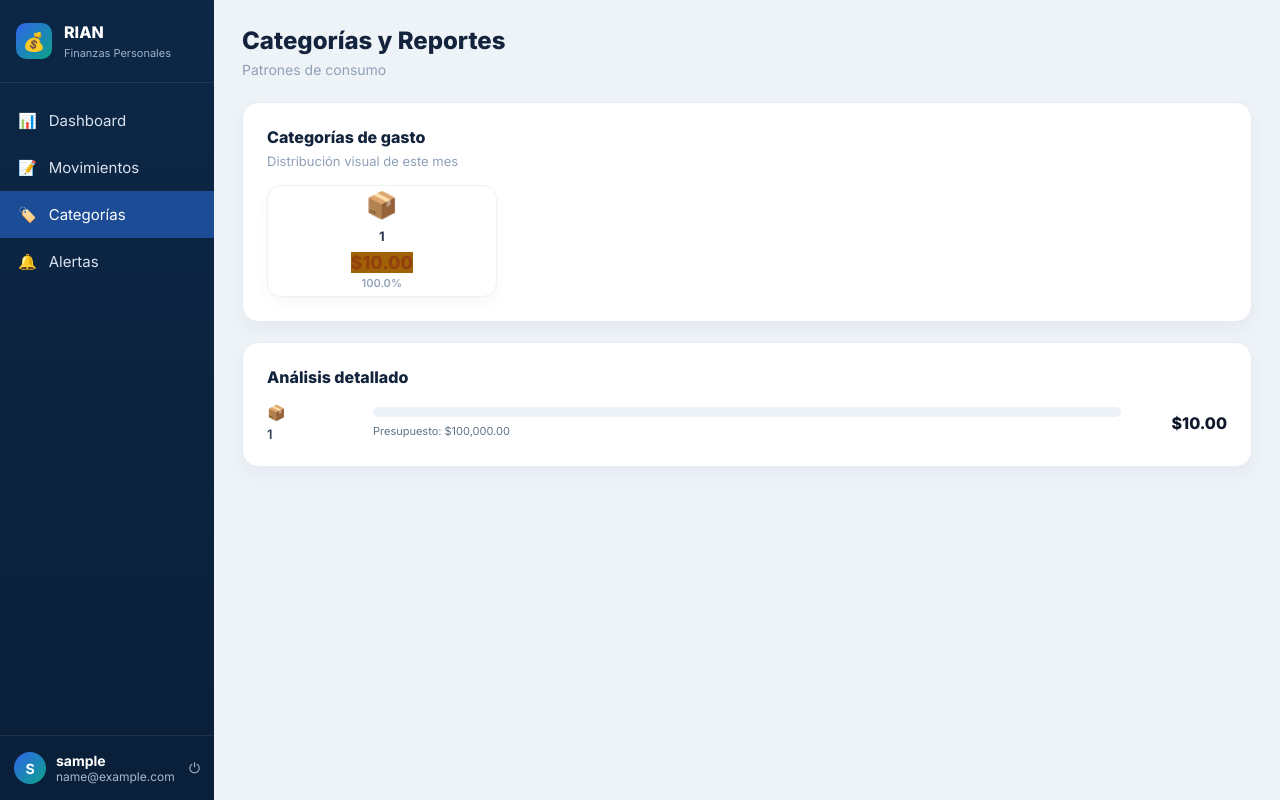
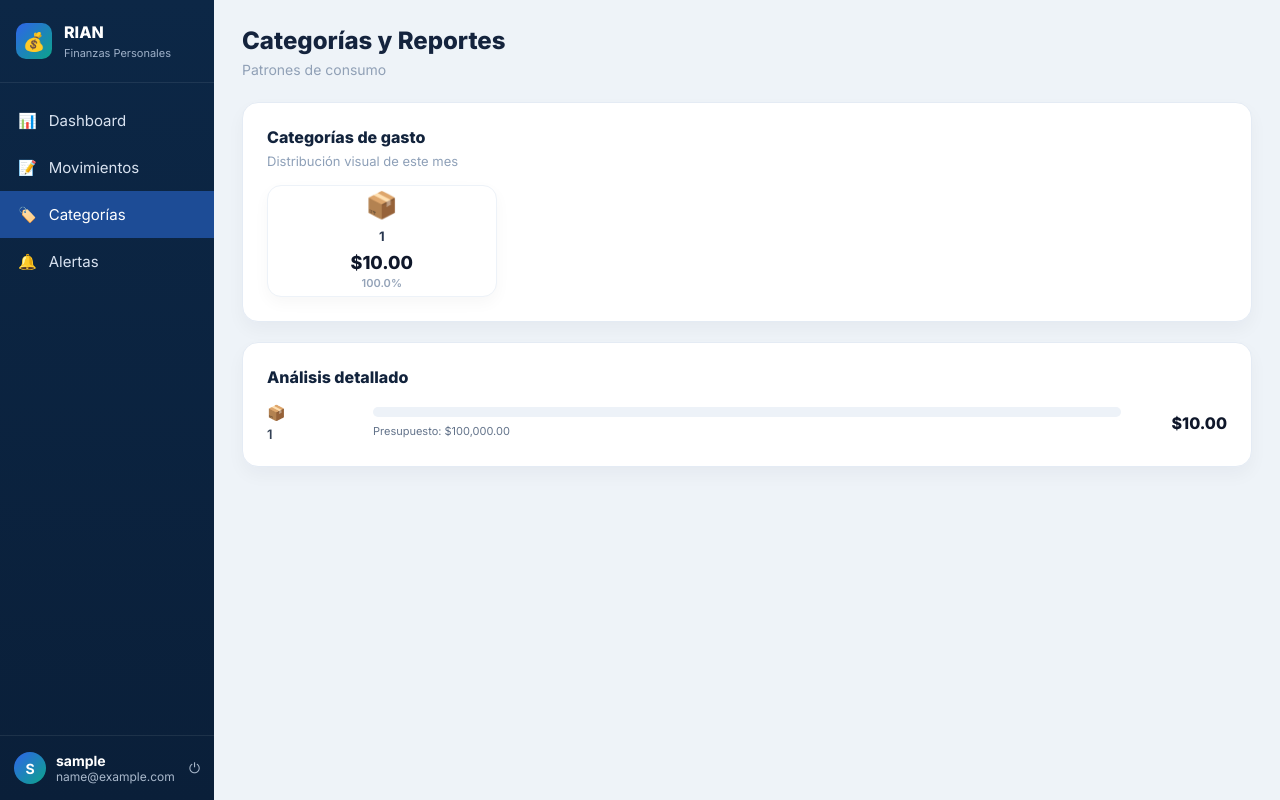
Before and after one commit to Jorge2326-byte/RIAn, a Flask app: page /categorias in a window 1280 px wide. Run offline with Flask 3, Linux system fonts and the light colour scheme; the visitor is signed in with stand-in values (Sample User, id 1); a database or web service that is not in the repository returns one stand-in record (values such as "Sample title"); some libraries are stand-ins or nearby versions.

Commit message:
Update categorias.html
git add templates/categorias.html static/style.css
git commit -m "Corregir visualizacion de montos en categorias"
git push

```diff
--- a/templates/categorias.html
+++ b/templates/categorias.html
@@ -71,10 +71,10 @@
                     <article class="report-category-card">
                         <div class="report-category-icon">{{ item.icono }}</div>
                         <h3>{{ item.nombre }}</h3>
-                        <strong class="{{ item.color }}">
-                            ${{ formatear_monto(item.total) }}
-                        </strong>
-                        <span>{{ item.porcentaje }}%</span>
+                        <strong class="category-amount {{ item.color }}-text">
+    ${{ formatear_monto(item.total) }}
+</strong>
+<span class="category-percent">{{ item.porcentaje }}%</span>
                     </article>
                 {% endfor %}
             </div>
```
